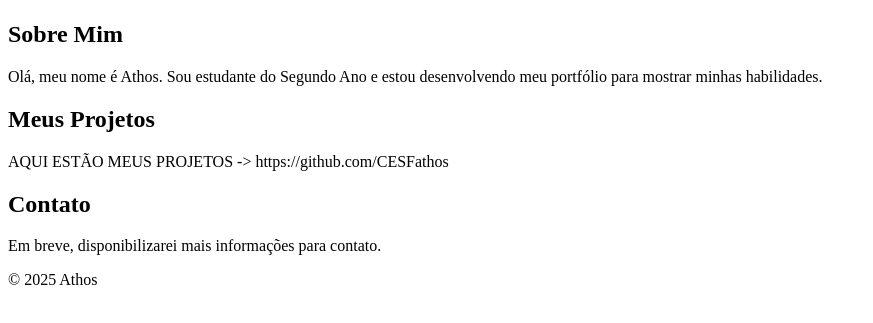
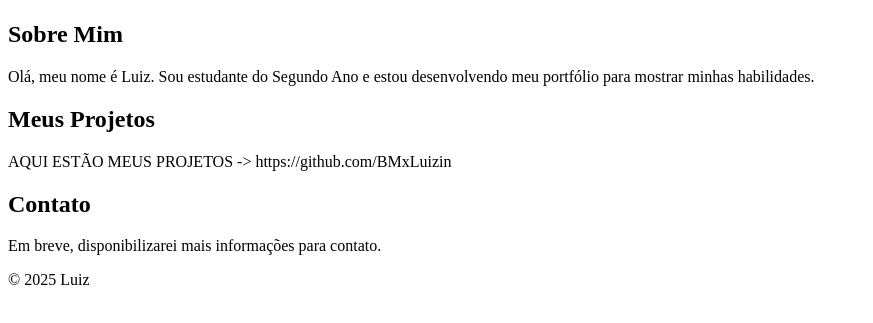
Before and after one commit to BMxLuizin/portifolio, a plain HTML site: page index.html in a window 1280 px wide. Shown: the part 389-712 px from the top of the page, without its empty margins (0-873 px from the left). Drawn offline with Linux system fonts and the light colour scheme.

Commit message:
Update index.html

```diff
--- a/index.html
+++ b/index.html
@@ -3,7 +3,7 @@
 <head>
     <meta charset="UTF-8">
     <meta name="viewport" content="width=device-width, initial-scale=1.0">
-    <title>Portfólio de Athos</title>
+    <title>Portfólio de Luiz</title>
     <link rel="stylesheet" href="style.css">
 </head>
 <body>
@@ -23,12 +23,12 @@
             <img src="https://static.vecteezy.com/system/resources/previews/019/879/186/non_2x/user-icon-on-transparent-background-free-png.png" alt="Athos" class="imagem-perfil">
         </div>
         <h1>Sobre Mim</h1>
-        <p>Olá, meu nome é Athos. Sou estudante do Segundo Ano e estou desenvolvendo meu portfólio para mostrar minhas habilidades.</p>
+        <p>Olá, meu nome é Luiz. Sou estudante do Segundo Ano e estou desenvolvendo meu portfólio para mostrar minhas habilidades.</p>
     </section>
 
     <section id="projetos">
         <h2>Meus Projetos</h2>
-        <p>AQUI ESTÃO MEUS PROJETOS -> <a>https://github.com/CESFathos</a></p>
+        <p>AQUI ESTÃO MEUS PROJETOS -> <a>https://github.com/BMxLuizin</a></p>
     </section>
 
     <section id="contato">
@@ -37,7 +37,7 @@
     </section>
 
     <footer>
-        <p>&copy; 2025 Athos</p>
+        <p>&copy; 2025 Luiz</p>
     </footer>
 
 </body>
```
